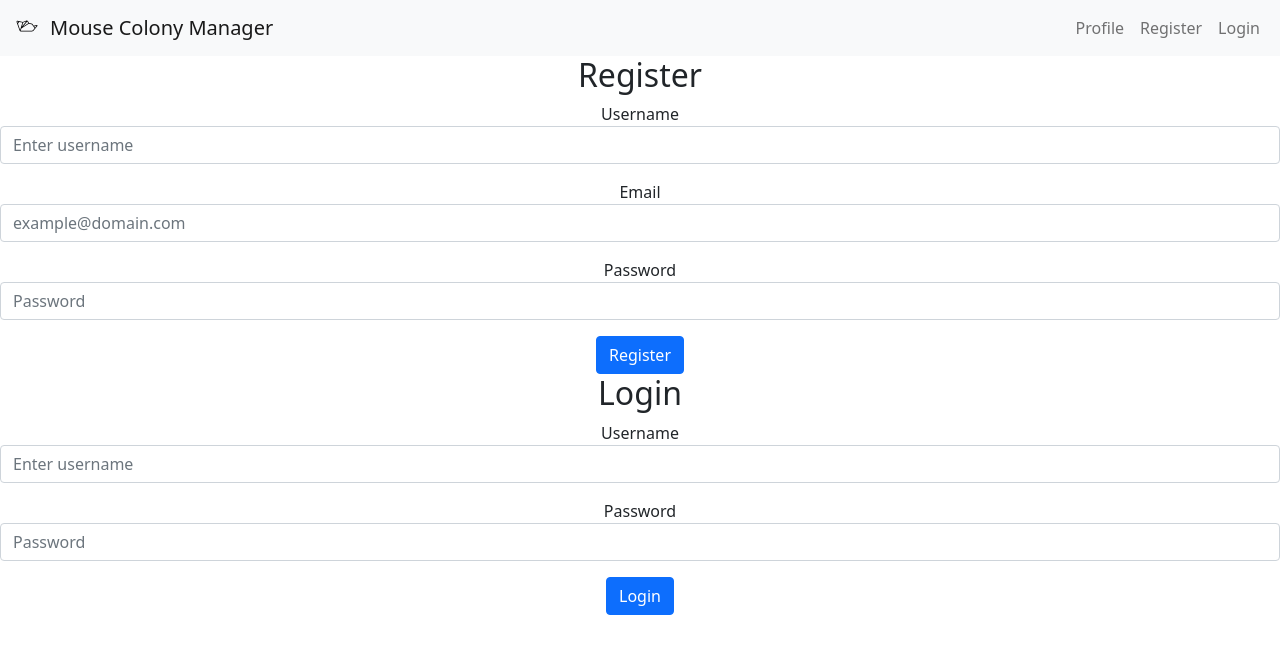
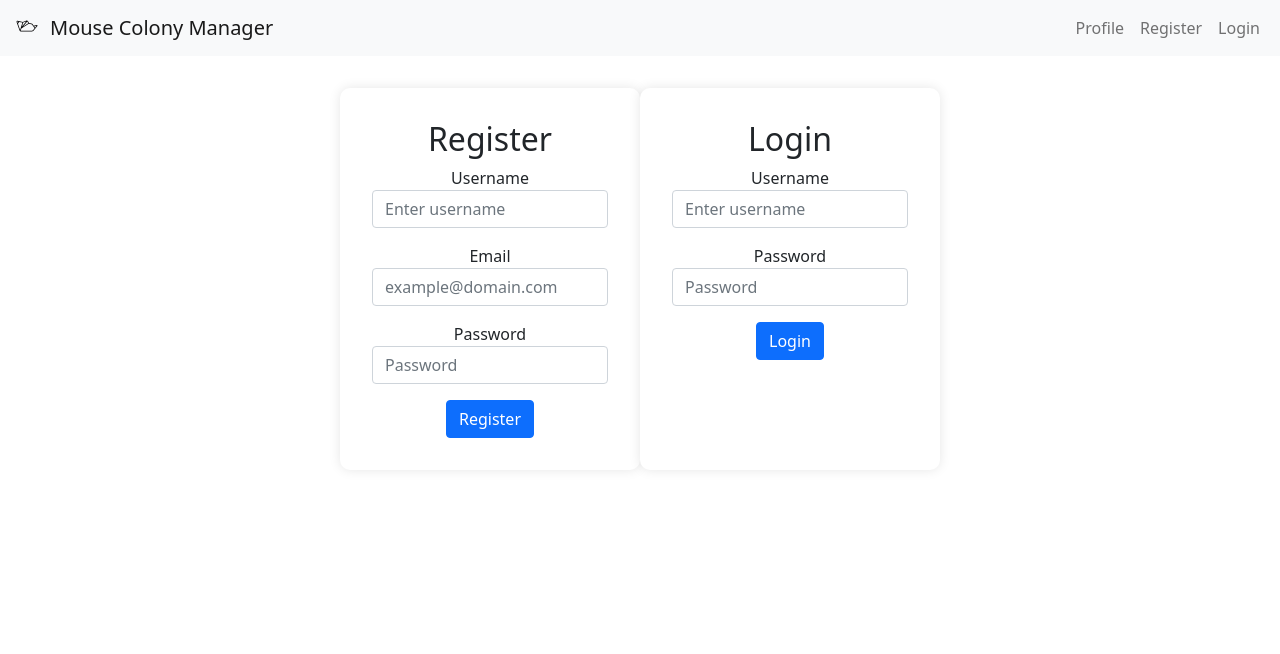
Before and after one commit to davidfrivas/mouse-colony-manager, a React (Create React App) app in the folder client/: page / in a window 1280 px wide. Shown: the top 654 px of the page. Built offline with nearby package versions, Linux system fonts and the light colour scheme.

Commit message:
Style main-content and form-container classes

```diff
--- a/client/src/App.css
+++ b/client/src/App.css
@@ -36,3 +36,18 @@
     transform: rotate(360deg);
   }
 }
+
+.main-content {
+  display: flex;
+  justify-content: center;
+  flex-wrap: wrap;
+  margin: 2rem;
+}
+
+.form-container {
+  background-color: white;
+  padding: 2rem;
+  border-radius: 10px;
+  box-shadow: 0px 0px 12px rgba(0, 0, 0, 0.1);
+  width: 300px;
+}
```
